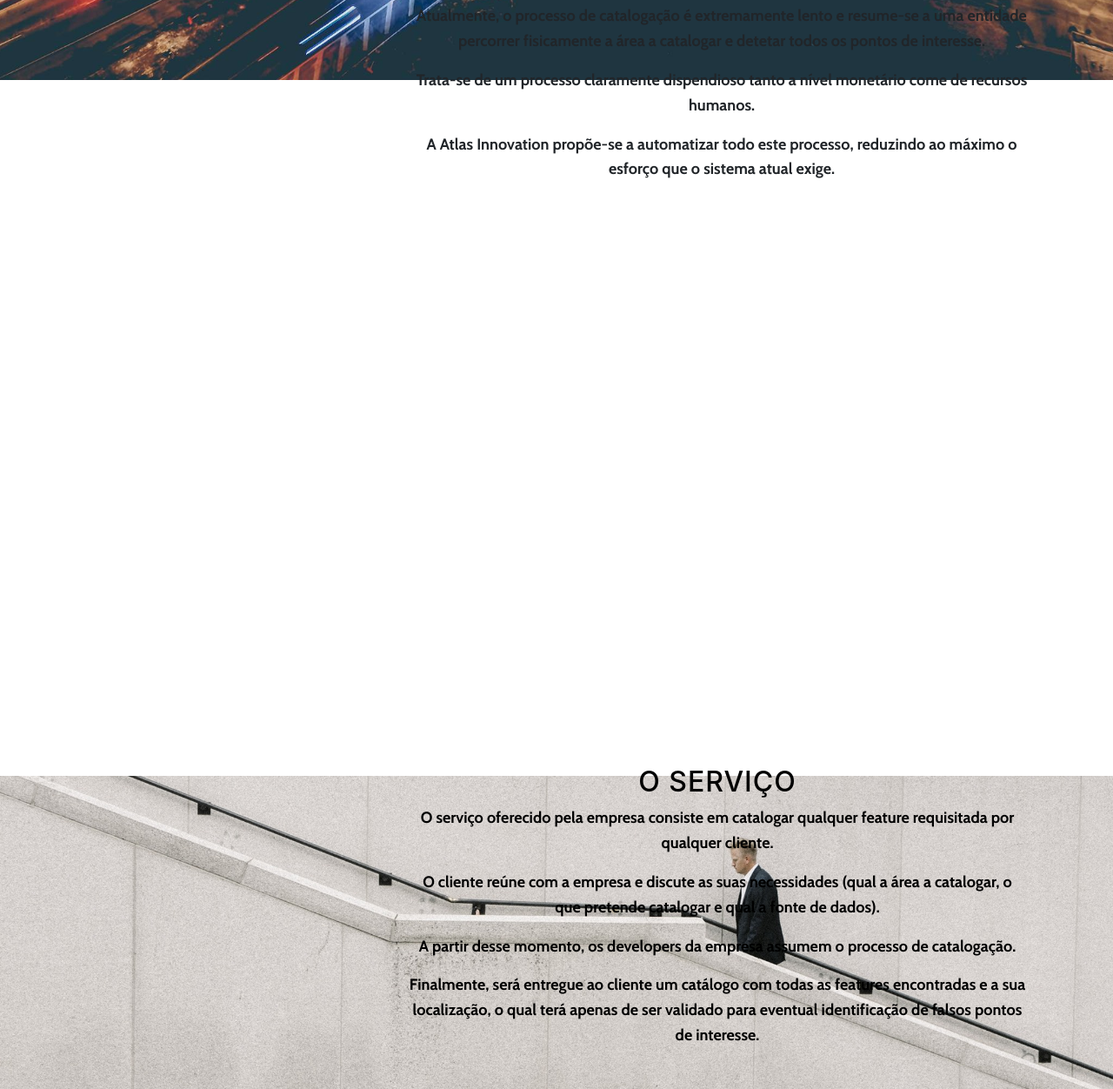
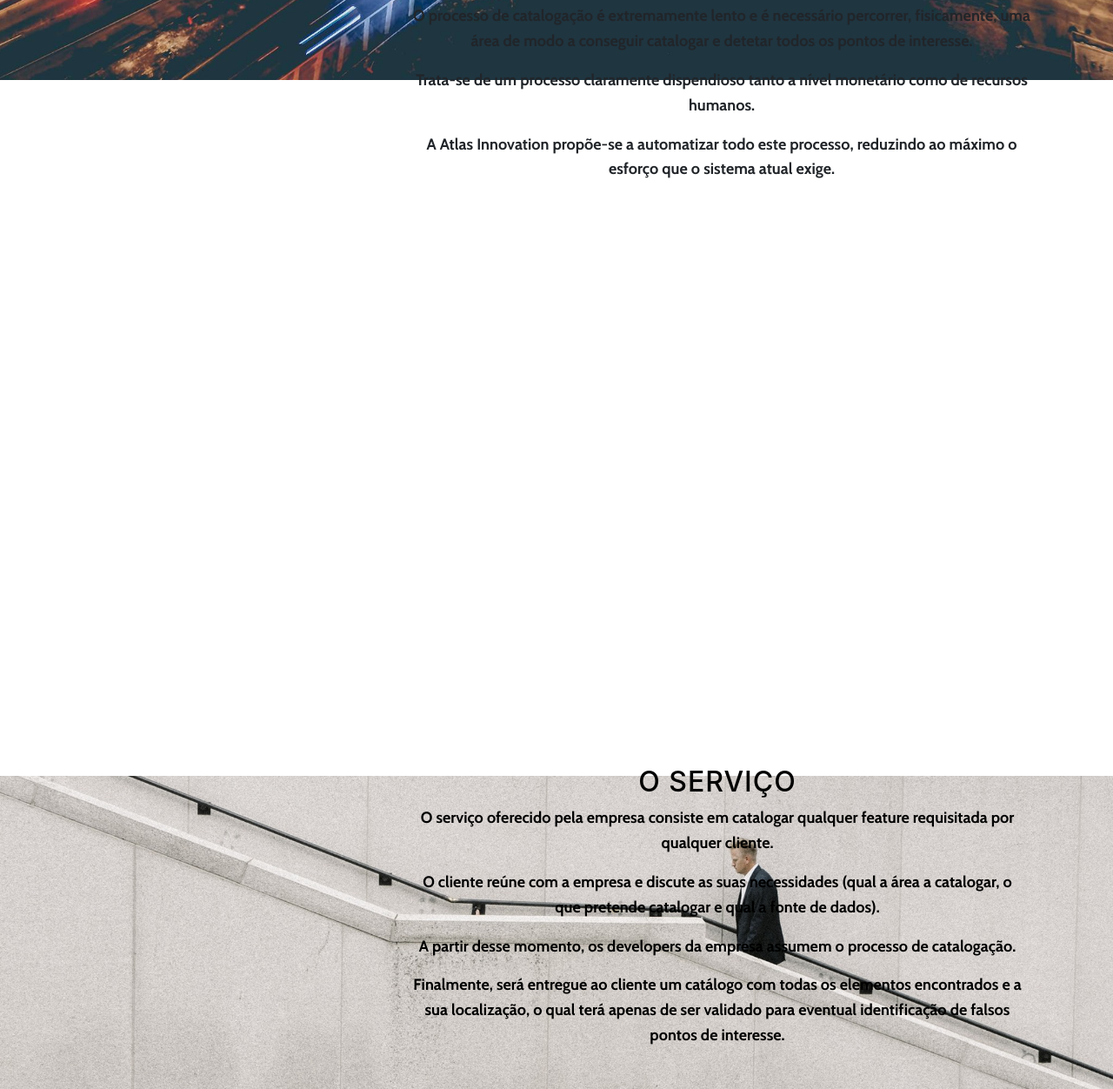
Before and after one commit to atlas-innovation/atlas-innovation.github.io, a website with bundled scripts: page index.html in a window 1280 px wide. Shown: the part 708-1960 px from the top of the page at 87% size. Built offline with nearby package versions, Linux system fonts and the light colour scheme.

Commit message:
Alterei o textoo

```diff
--- a/index.html
+++ b/index.html
@@ -82,8 +82,8 @@
 				<div class="row">
 					<div class="col-lg-8 mx-auto text-container">
 						<h2>O que fazemos?</h2>
-						<p>Atualmente, o processo de catalogação é extremamente lento e resume-se a uma entidade percorrer fisicamente a área a catalogar e detetar todos os pontos de interesse.</p>
-						<p>Trata-se de um processo claramente dispendioso tanto a nível monetário come de recursos humanos.</p>
+						<p>O processo de catalogação é extremamente lento e é necessário percorrer, fisicamente, uma área de modo a conseguir catalogar e detetar todos os pontos de interesse.</p>
+						<p>Trata-se de um processo claramente dispendioso tanto a nível monetário como de recursos humanos.</p>
 						<p>A Atlas Innovation propõe-se a automatizar todo este processo, reduzindo ao máximo o esforço que o sistema atual exige.</p>
 				</div>
 				</div>
@@ -97,7 +97,7 @@
 					<p>O serviço oferecido pela empresa consiste em catalogar qualquer feature requisitada por qualquer cliente.</p>
 					<p>O cliente reúne com a empresa e discute as suas necessidades (qual a área a catalogar, o que pretende catalogar e qual a fonte de dados).</p>
 					<p>A partir desse momento, os developers da empresa assumem o processo de catalogação.</p>
-					<p>Finalmente, será entregue ao cliente um catálogo com todas as features encontradas e a sua localização, o qual terá apenas de ser validado para eventual identificação de falsos pontos de interesse.</p>
+					<p>Finalmente, será entregue ao cliente um catálogo com todas os elementos encontrados e a sua localização, o qual terá apenas de ser validado para eventual identificação de falsos pontos de interesse.</p>
 				</div>
 			</div>
 		</section>
@@ -236,7 +236,7 @@
 						<p>Atualmente a catalogação de uma feature vinda de uma imagem, é realizada manualmente pela entidade interessada ou através de alguma entidade contratada para o efeito.</p>
 						<p>Este processo requer um varrimento (presencial) da área a catalogar, o que implica um elevado consumo de tempo e recursos.</p>
 						<p>De modo a automatizar este processo e diminuir os gastos a ele associados surgiu a empresa Atlas Innovation.</p>
-						<p>O objetivo da Atlas é a deteção de features recorrendo ao processamento de imagens para poder assim catalogar todos os pontos de interesse.</p>
+						<p>O objetivo da Atlas é a deteção de elementos recorrendo ao processamento de imagens para poder assim catalogar todos os pontos de interesse.</p>
 					</div>
 				</div>
 			</div>
```
